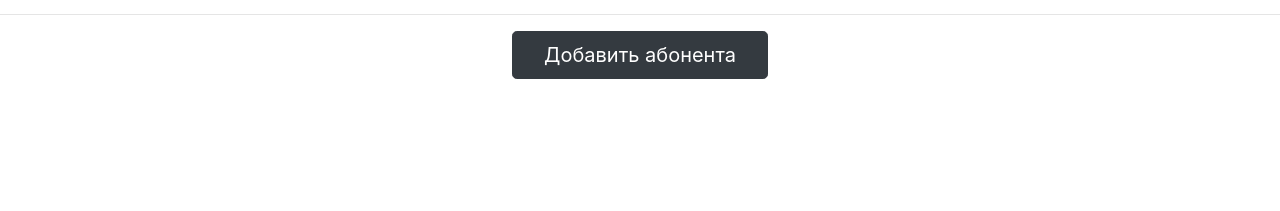
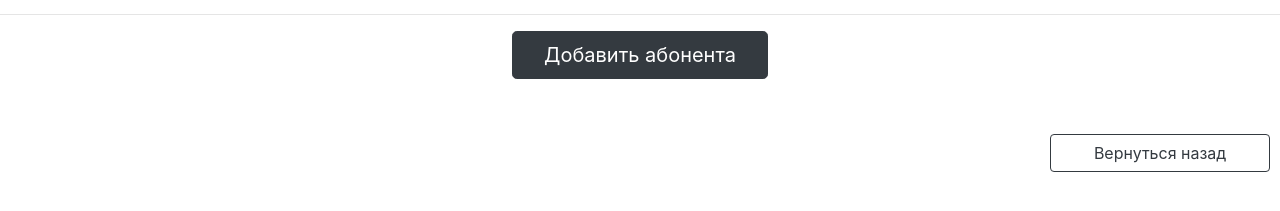
Before and after one commit to ImVeriBed/Second, a plain HTML site: page AngularCore/wwwroot/index.html at #!/aboTable in a window 1280 px wide. Shown: the part 99-310 px from the top of the page. Drawn offline with nearby package versions, Linux system fonts and the light colour scheme; no server answers.

Commit message:
button return + css

```diff
--- a/AngularCore/wwwroot/Abonents.json
+++ b/AngularCore/wwwroot/Abonents.json
@@ -1 +1 @@
-[{"ACCOUNTCD":"005488","FIO":"Аксенов С.А.","FLATNO":1,"HOUSENO":4,"PHONE":"556893","STREETCD":7},{"ACCOUNTCD":"015527","FIO":"Конюхов В.С.","FLATNO":65,"HOUSENO":1,"PHONE":"761699","STREETCD":3},{"ACCOUNTCD":"080047","FIO":"Шубина Т.П.","FLATNO":36,"HOUSENO":39,"PHONE":"257842","STREETCD":8},{"ACCOUNTCD":"080270","FIO":"Тимошкина Н.Г.","FLATNO":6,"HOUSENO":35,"PHONE":"321002","STREETCD":6},{"ACCOUNTCD":"080613","FIO":"Лукашина Р.М.","FLATNO":11,"HOUSENO":35,"PHONE":"254417","STREETCD":8},{"ACCOUNTCD":"115705","FIO":"Мищенко Е.В.","FLATNO":82,"HOUSENO":1,"PHONE":"769975","STREETCD":3},{"ACCOUNTCD":"126112","FIO":"Маркова В.П.","FLATNO":11,"HOUSENO":7,"PHONE":"683301","STREETCD":1},{"ACCOUNTCD":"136159","FIO":"Свирина З.А.","FLATNO":1,"HOUSENO":39,"PHONE":"136520","STREETCD":7},{"ACCOUNTCD":"136160","FIO":"Шмаков С.В.","FLATNO":15,"HOUSENO":9,"PHONE":"112266","STREETCD":1},{"ACCOUNTCD":"136169","FIO":"Денисова Е.К.","FLATNO":13,"HOUSENO":7,"PHONE":"680305","STREETCD":1},{"ACCOUNTCD":"443069","FIO":"Стародубцев Е.В.","FLATNO":55,"HOUSENO":512,"PHONE":"683014","STREETCD":1},{"ACCOUNTCD":"443690","FIO":"Тулупова М.И.","FLATNO":1,"HOUSENO":5,"PHONE":"214833","STREETCD":7},{"ACCOUNTCD":"324234","FIO":"petrov p.p","FLATNO":5,"HOUSENO":2,"PHONE":"324234234","STREETCD":15},{"ACCOUNTCD":"435000","FIO":"Копцев Г.А.","FLATNO":133,"HOUSENO":4,"PHONE":"+79106351829","STREETCD":5}]
+[{"ACCOUNTCD":"005488","FIO":"Аксенов С.А.","FLATNO":1,"HOUSENO":4,"PHONE":"556893","STREETCD":7},{"ACCOUNTCD":"015527","FIO":"Конюхов В.С.","FLATNO":65,"HOUSENO":1,"PHONE":"761699","STREETCD":3},{"ACCOUNTCD":"080047","FIO":"Шубина Т.П.","FLATNO":36,"HOUSENO":39,"PHONE":"257842","STREETCD":8},{"ACCOUNTCD":"080270","FIO":"Тимошкина Н.Г.","FLATNO":6,"HOUSENO":35,"PHONE":"321002","STREETCD":6},{"ACCOUNTCD":"080613","FIO":"Лукашина Р.М.","FLATNO":11,"HOUSENO":35,"PHONE":"254417","STREETCD":8},{"ACCOUNTCD":"115705","FIO":"Мищенко Е.В.","FLATNO":82,"HOUSENO":1,"PHONE":"769975","STREETCD":3},{"ACCOUNTCD":"126112","FIO":"Маркова В.П.","FLATNO":11,"HOUSENO":7,"PHONE":"683301","STREETCD":1},{"ACCOUNTCD":"136159","FIO":"Свирина З.А.","FLATNO":1,"HOUSENO":39,"PHONE":"136520","STREETCD":7},{"ACCOUNTCD":"136160","FIO":"Шмаков С.В.","FLATNO":15,"HOUSENO":9,"PHONE":"112266","STREETCD":1},{"ACCOUNTCD":"136169","FIO":"Денисова Е.К.","FLATNO":13,"HOUSENO":7,"PHONE":"680305","STREETCD":1},{"ACCOUNTCD":"443069","FIO":"Стародубцев Е.В.","FLATNO":55,"HOUSENO":512,"PHONE":"683014","STREETCD":1},{"ACCOUNTCD":"443690","FIO":"Тулупова М.И.","FLATNO":12,"HOUSENO":5,"PHONE":"214833","STREETCD":7},{"ACCOUNTCD":"324234","FIO":"petrov p.p","FLATNO":5,"HOUSENO":2,"PHONE":"324234234","STREETCD":15},{"ACCOUNTCD":"435000","FIO":"Копцев Г.А.","FLATNO":133,"HOUSENO":4,"PHONE":"+79106351829","STREETCD":5}]
--- a/AngularCore/wwwroot/app/Views/aboTable.html
+++ b/AngularCore/wwwroot/app/Views/aboTable.html
@@ -55,16 +55,16 @@
                         <input class="form-control" ng-model="fio" />
 
                         <label style="float:left">Телефон</label>
-                        <input class="form-control"  ng-model="phone"/>
+                        <input class="form-control" ng-model="phone" />
 
                         <label style="float:left">ID улицы</label>
-                        <input class="form-control" ng-model="streetcd"/>
+                        <input class="form-control" ng-model="streetcd" />
 
                         <label style="float:left">Номер дома</label>
-                        <input class="form-control" ng-model="houseno"/>
+                        <input class="form-control" ng-model="houseno" />
 
                         <label style="float:left">Номер квартиры</label>
-                        <input class="form-control" ng-model="flatno"/>
+                        <input class="form-control" ng-model="flatno" />
                     </div>
                     <hr />
                 </form>
@@ -72,8 +72,17 @@
             <div class="modal-footer">
                 <button type="button" class="btn btn-default" data-dismiss="modal">Отмена</button>
                 <button type="button" class="btn btn-dark"
-                        ng-click="transferData(accountcd, fio, phone, streetcd, houseno, flatno)" data-dismiss="modal">Сохранить</button>
+                        ng-click="transferData(accountcd, fio, phone, streetcd, houseno, flatno)" data-dismiss="modal">
+                    Сохранить
+                </button>
             </div>
         </div>
     </div>
 </div>
+<div style="margin-top: 55px">
+    <div class="text-right" style="margin: 10px">
+        <a href="/" class="btn btn-outline-dark" style="width:220px">
+            Вернуться назад
+        </a>
+    </div>
+</div>
--- a/AngularCore/wwwroot/index.css
+++ b/AngularCore/wwwroot/index.css
@@ -11,6 +11,7 @@
     width: 20%;
 }
 
-.form-control{
+
+.form-control {
     /*width: 50%;*/
 }
```
